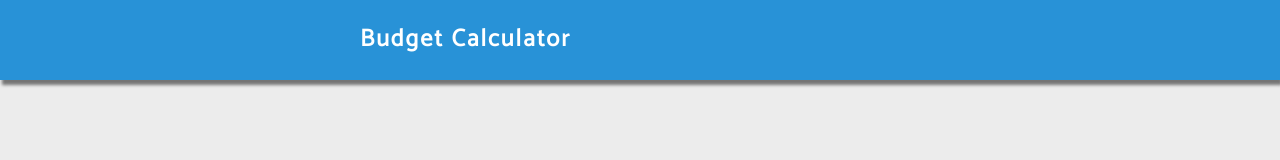
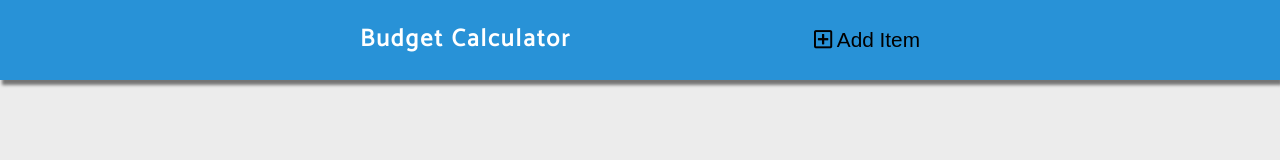
Before and after one commit to BeataJ/budget-calculator-svelte, a Svelte app: page / in a window 1280 px wide. Shown: the top 160 px of the page. Built offline with nearby package versions, Linux system fonts and the light colour scheme.

Commit message:
add button add item

```diff
--- a/src/App.svelte
+++ b/src/App.svelte
@@ -8,5 +8,6 @@
 <nav class="nav">
   <div class="nav-center">
     <h1 class="nav-title">budget calculator</h1>
+    <button type="button" class="nav-btn"><i class="far fa-plus-square" /> add item</button>
   </div>
 </nav>
```
